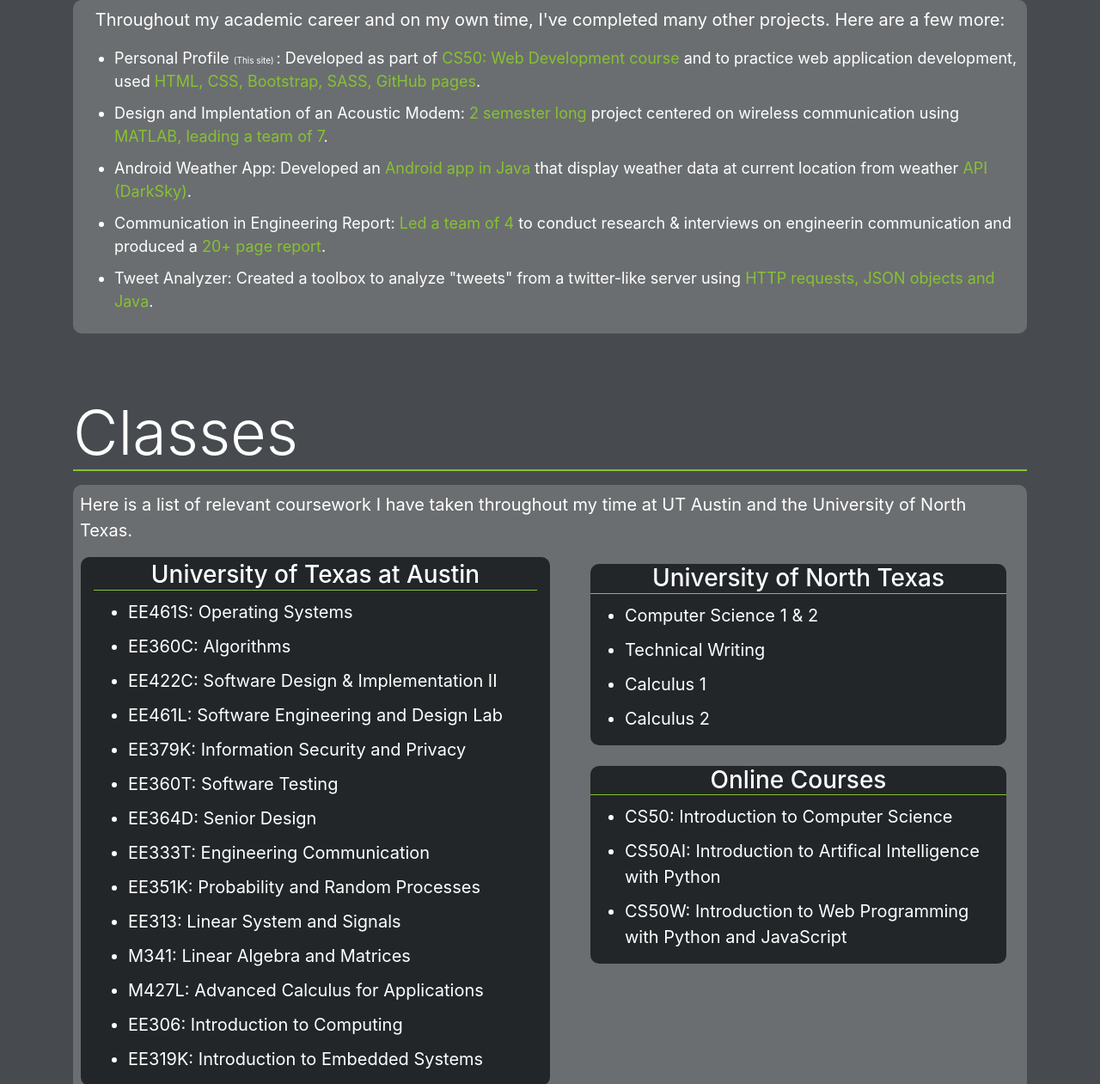
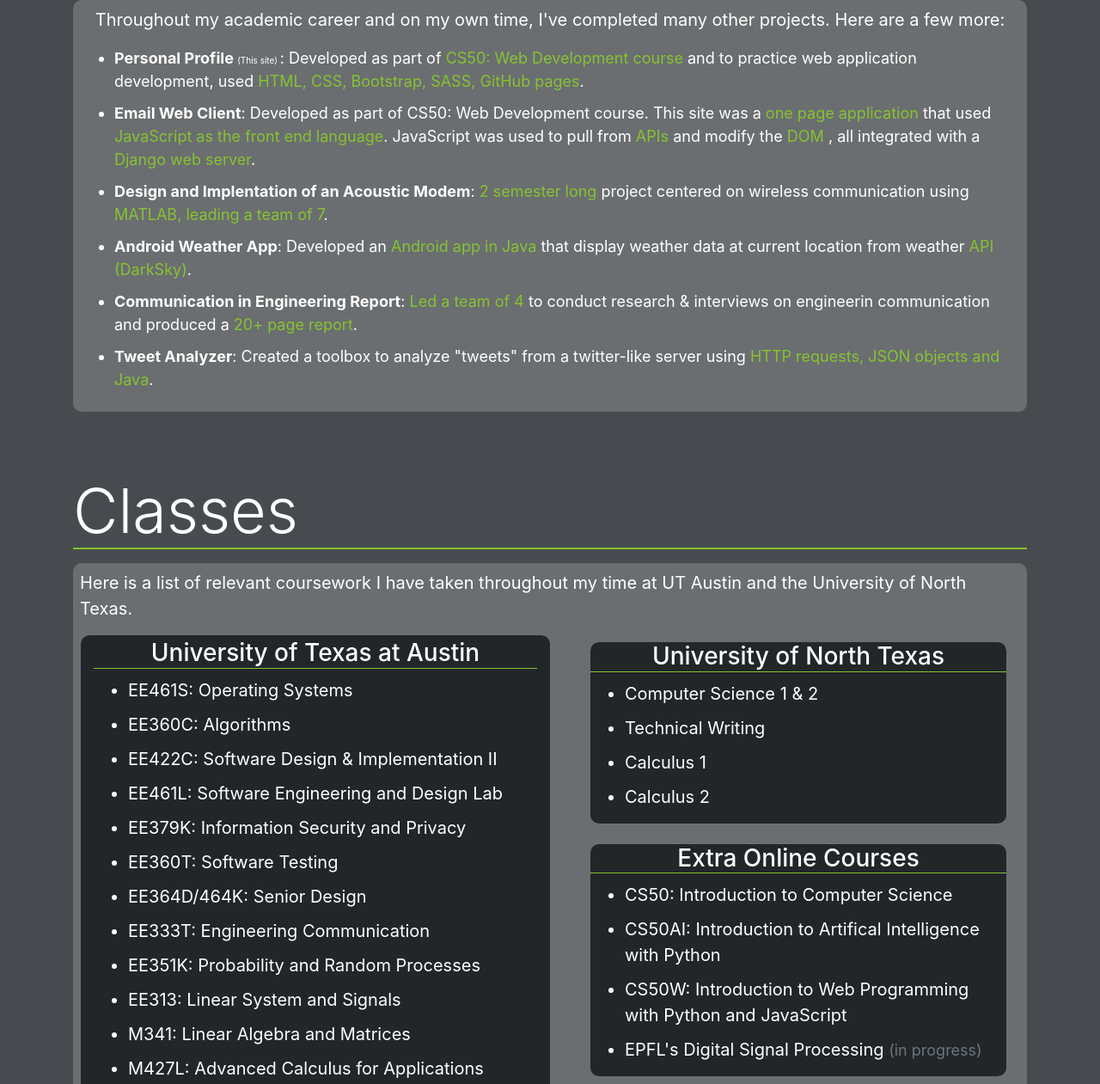
Before and after one commit to Mattgallant/MySite, a plain HTML site: page skills.html in a window 1280 px wide. Shown: the part 2660-3921 px from the top of the page at 86% size. Drawn offline with nearby package versions, Linux system fonts and the light colour scheme.

Commit message:
updating projects and skills section of website, also index footer

```diff
--- a/skills.html
+++ b/skills.html
@@ -199,11 +199,12 @@
 			<div class="projects-background p-2">
 				<p style="font-size: 20px" class="text-center"> Throughout my academic career and on my own time, I've completed many other projects. Here are a few more:</p>
 				<ul class="other-projects">
-					<li>Personal Profile <span style="font-size: 10px"> (This site) </span>: Developed as part of <span class="lightaccent">CS50: Web Development course</span> and to practice web application development, used <span class="lightaccent">HTML, CSS, Bootstrap, SASS, GitHub pages</span>.</li>
-					<li>Design and Implentation of an Acoustic Modem: <span class="lightaccent">2 semester long</span> project centered on wireless communication using <span class="lightaccent">MATLAB, leading a team of 7</span>.</li>
-					<li>Android Weather App: Developed an <span class="lightaccent">Android app in Java</span> that display weather data at current location from weather <span class="lightaccent">API (DarkSky)</span>. </li>
-					<li>Communication in Engineering Report: <span class="lightaccent">Led a team of 4</span> to conduct research & interviews on engineerin communication and produced a <span class="lightaccent">20+ page report</span>.</li>
-					<li> Tweet Analyzer: Created a toolbox to analyze "tweets" from a twitter-like server using <span class="lightaccent">HTTP requests, JSON objects and Java</span>. </li>
+					<li><strong>Personal Profile </strong><span style="font-size: 10px"> (This site) </span>: Developed as part of <span class="lightaccent">CS50: Web Development course</span> and to practice web application development, used <span class="lightaccent">HTML, CSS, Bootstrap, SASS, GitHub pages</span>.</li>
+					<li> <strong>Email Web Client</strong>: Developed as part of CS50: Web Development course. This site was a <span class="lightaccent">one page application</span> that used <span class="lightaccent">JavaScript as the front end language</span>. JavaScript was used to pull from <span class="lightaccent">APIs</span> and modify the <span class="lightaccent">DOM </span>, all integrated with a <span class="lightaccent">Django web server</span>. </li>
+					<li> <strong>Design and Implentation of an Acoustic Modem</strong>: <span class="lightaccent">2 semester long</span> project centered on wireless communication using <span class="lightaccent">MATLAB, leading a team of 7</span>.</li>
+					<li><strong>Android Weather App</strong>: Developed an <span class="lightaccent">Android app in Java</span> that display weather data at current location from weather <span class="lightaccent">API (DarkSky)</span>. </li>
+					<li><strong>Communication in Engineering Report</strong>: <span class="lightaccent">Led a team of 4</span> to conduct research & interviews on engineerin communication and produced a <span class="lightaccent">20+ page report</span>.</li>
+					<li> <strong>Tweet Analyzer</strong>: Created a toolbox to analyze "tweets" from a twitter-like server using <span class="lightaccent">HTTP requests, JSON objects and Java</span>. </li>
 				</ul>
 			</div>
 			<br>
@@ -220,7 +221,7 @@
 							<li> EE461L: Software Engineering and Design Lab</li>
 							<li> EE379K: Information Security and Privacy </li>
 							<li> EE360T: Software Testing </li>
-							<li> EE364D: Senior Design </li>
+							<li> EE364D/464K: Senior Design </li>
 							<li> EE333T: Engineering Communication </li>
 							<li> EE351K: Probability and Random Processes</li>
 							<li> EE313: Linear System and Signals </li>
@@ -228,7 +229,8 @@
 							<li> M427L: Advanced Calculus for Applications </li>
 							<li> EE306: Introduction to Computing </li>
 							<li> EE319K: Introduction to Embedded Systems </li>
-
+							<li> EE460J: Data Science Laboratory <span class="text-muted" style="font-size:18px">(in progress)</span></li>
+							<li> EE316: Digital Logic Design <span class="text-muted" style="font-size:18px">(in progress)</span></li>
 						</ul>
 					</div>
 					<div class="col">
@@ -243,11 +245,12 @@
 							</ul>
 						</div>
 						<div class="class-layer m-3">
-							<h3 class="text-center under-border-secondary mt-4"> Online Courses </h3>
+							<h3 class="text-center under-border-secondary mt-4"> Extra Online Courses </h3>
 							<ul class="other-projects pb-3">
 								<li> CS50: Introduction to Computer Science </li>
 								<li> CS50AI: Introduction to Artifical Intelligence with Python </li>
 								<li> CS50W: Introduction to Web Programming with Python and JavaScript </li>
+								<li> EPFL's Digital Signal Processing <span class="text-muted" style="font-size:18px">(in progress)</span> </li>
 							</ul>
 						</div>
 					</div>
```
Also changed, not shown: index.html (+1 -1 lines).
